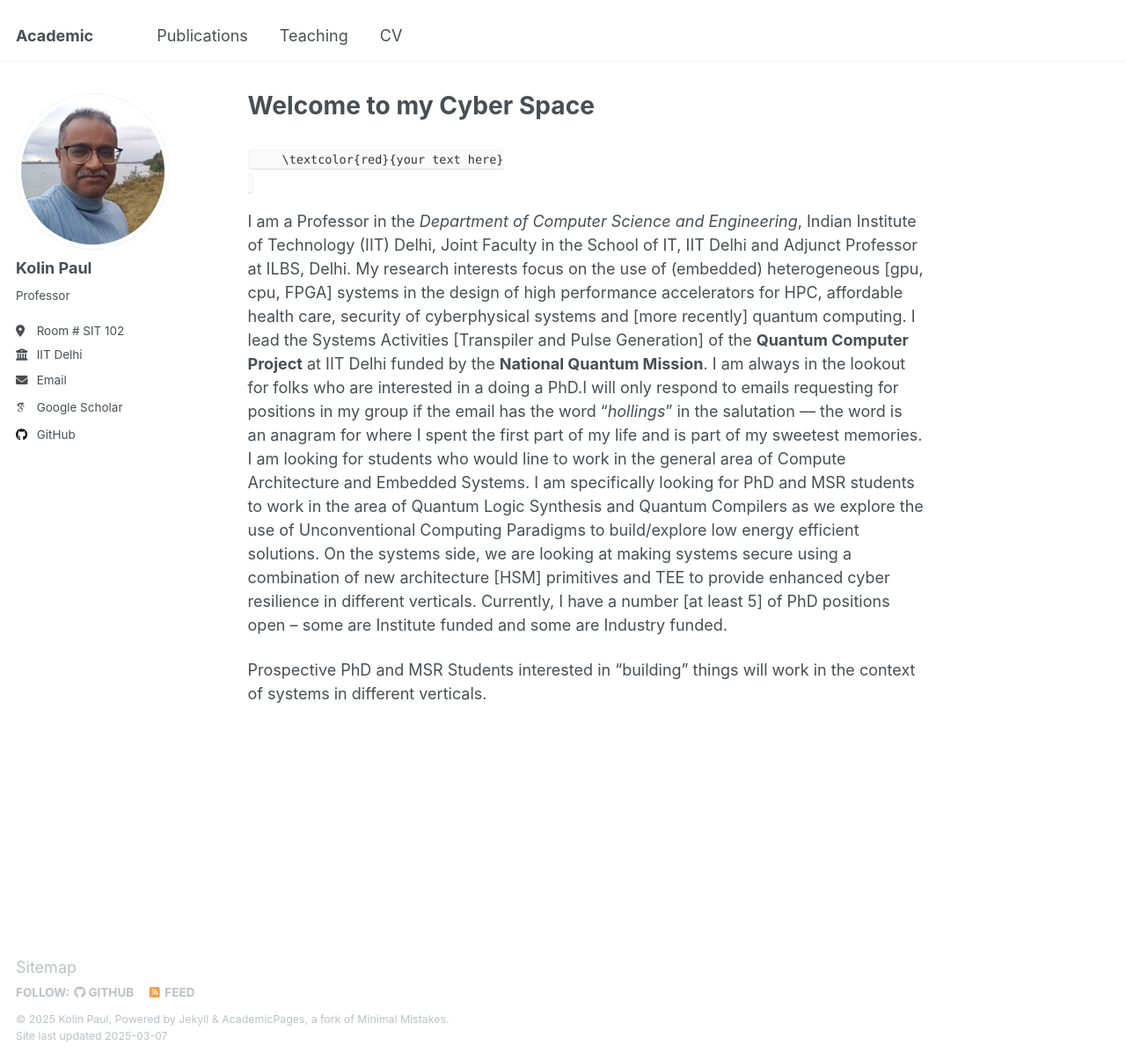
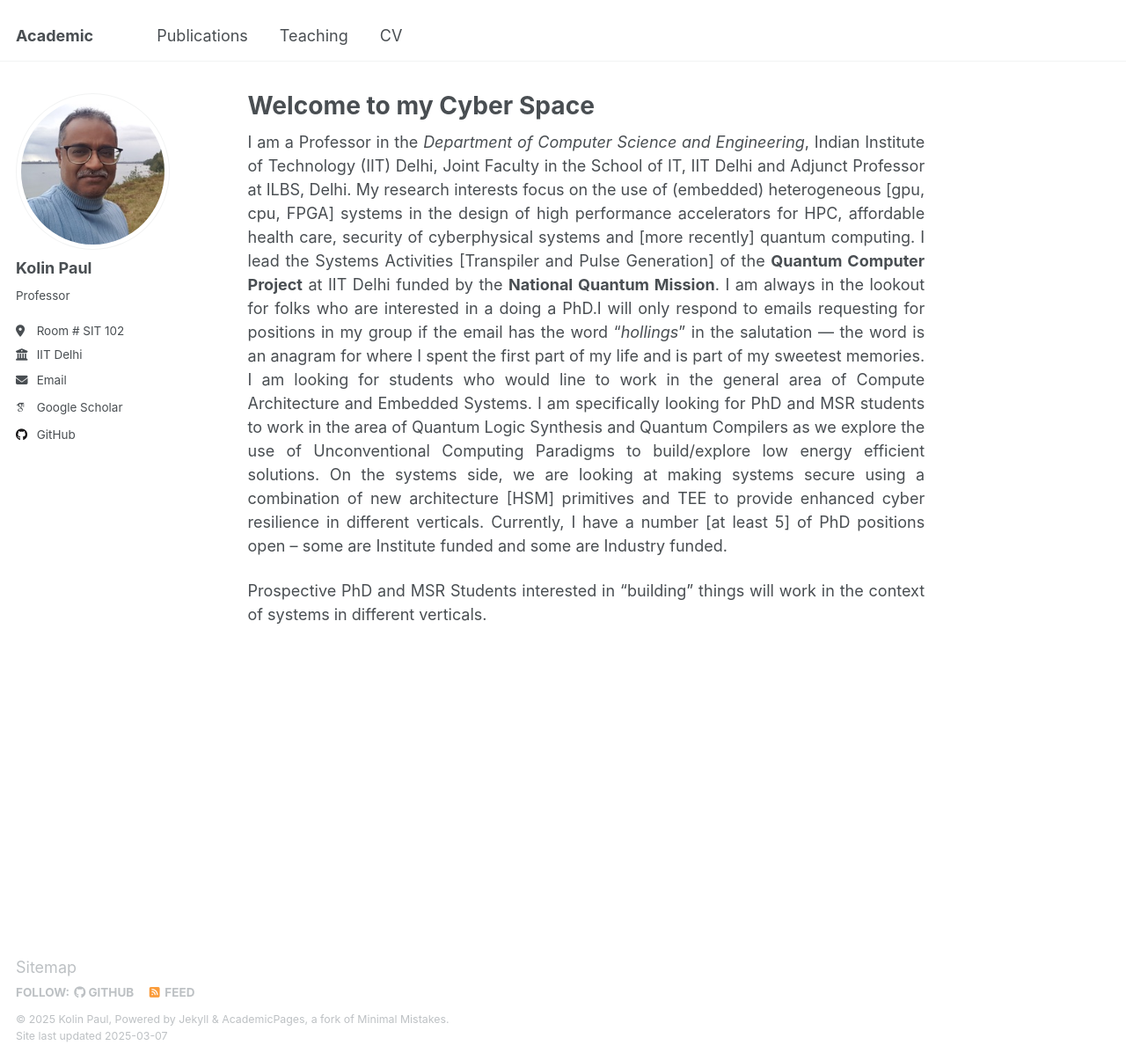
Before and after one commit to kolinpaul/kolinpaul.github.io, a Jekyll site: the page built from _pages/about.md, in a window 1280 px wide and 1205 px high. Shown: the whole window at 88% size. Built offline with Jekyll 4.4.1, drawn with Linux system fonts in a browser that asks for light colours; some web fonts are replaced.

Commit message:
Update about.md

````diff
--- a/_pages/about.md
+++ b/_pages/about.md
@@ -6,10 +6,7 @@ redirect_from:
   - /about/
   - /about.html
 ---
-
-```{=latex}
-    \textcolor{red}{your text here}
-```
+<style>body {text-align: justify}</style>
 
 I am a Professor in the _Department of Computer Science and Engineering_, Indian Institute of Technology (IIT) Delhi, Joint Faculty in the School of IT, IIT Delhi and Adjunct Professor at ILBS, Delhi. My research interests focus on the use of (embedded) heterogeneous [gpu, cpu, FPGA] systems in the design of high performance accelerators for HPC, affordable health care, security of cyberphysical systems and [more recently] quantum computing. I lead the  Systems Activities [Transpiler and Pulse Generation] of the **Quantum Computer Project** at IIT Delhi funded by the **National Quantum Mission**.
 I am always in the lookout for folks who are interested in a  doing a PhD.I will only respond to emails  requesting for positions in my group if the email has the word “_hollings_” in the salutation --- the word is an anagram for where I spent the first part of my life and is part of my sweetest memories. I am looking for students who would line to work in the general area of Compute Architecture and Embedded Systems. I am specifically looking for PhD and MSR students to work in the area of Quantum Logic Synthesis and Quantum Compilers as we explore the use of Unconventional Computing Paradigms to build/explore low energy efficient solutions. On the systems side, we are looking at making systems secure using a combination of new architecture [HSM] primitives and TEE to provide enhanced cyber resilience in different verticals. Currently, I have a number [at least 5] of PhD positions open -- some are Institute funded and some are Industry funded.
````
